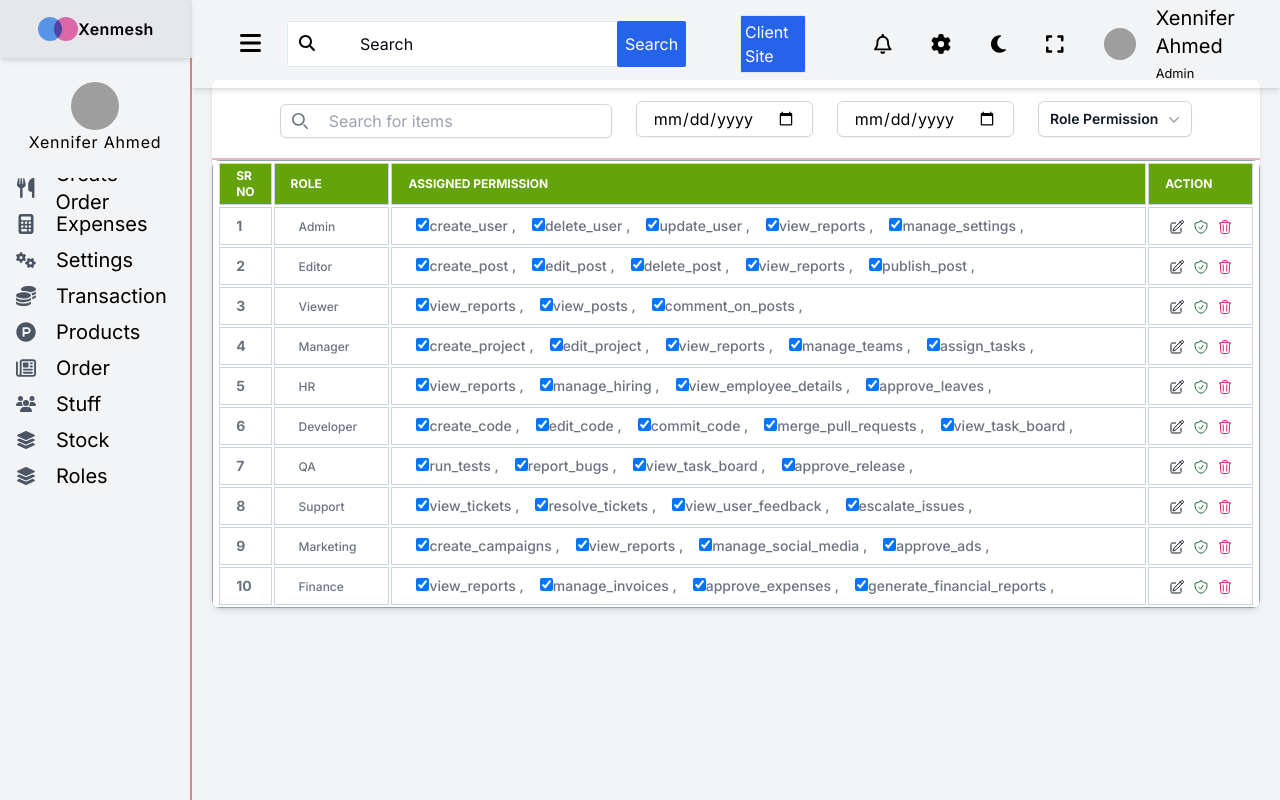
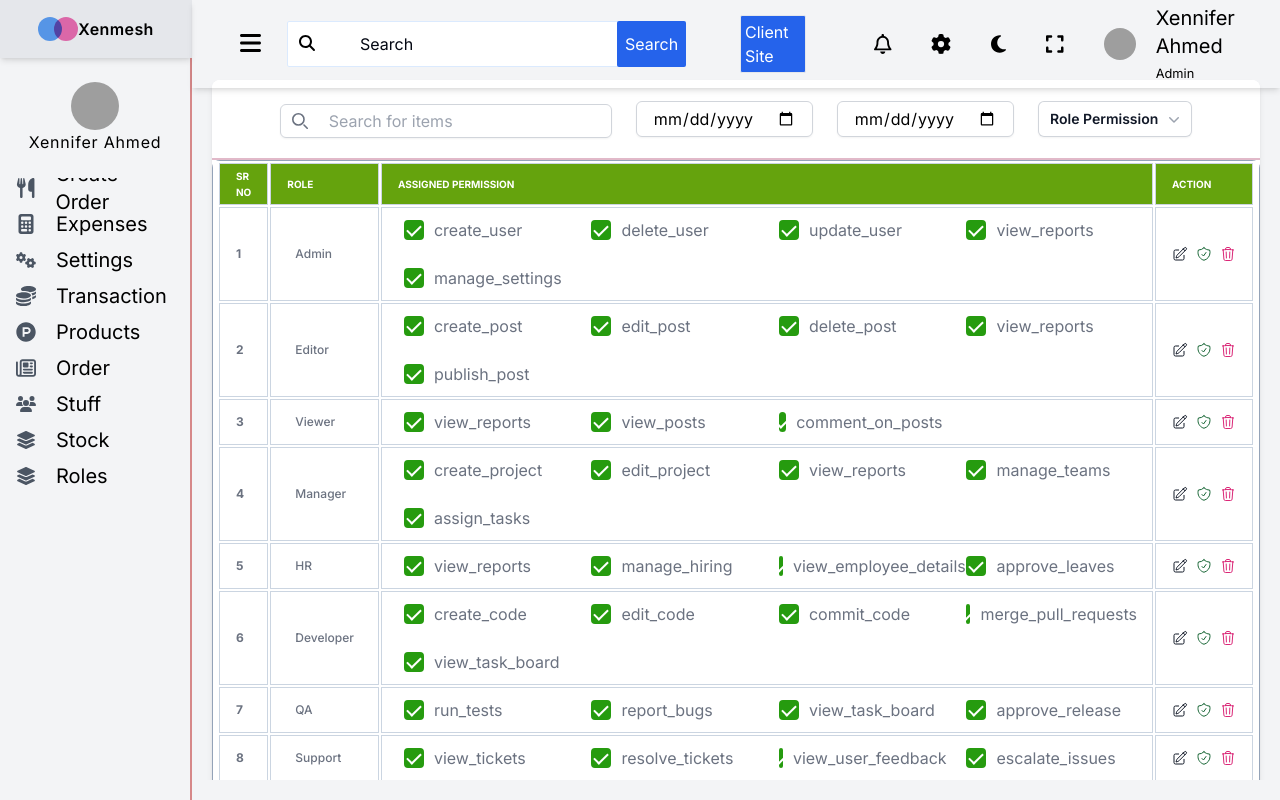
Before and after one commit to ImranGreet/xenmesh-restaurant-management-service, a Vue app: page /admin/roles in a window 1280 px wide. Built offline with nearby package versions, Linux system fonts and the light colour scheme; grey boxes are pictures that could not be loaded; what @formkit/vue would draw is missing.

Commit message:
roles and permision are designed

```diff
--- a/src/components/Admin/Tables/RolesAndPermission/Roles.vue
+++ b/src/components/Admin/Tables/RolesAndPermission/Roles.vue
@@ -1,6 +1,6 @@
 <template>
   <section class="w-full dark:bg-gray-900 py-3 sm:py-5">
-    <div class="px-4 mx-auto w-full">
+    <div class="px-2 sm:px-4 mx-auto w-full">
       <div
         class="w-full relative overflow-hidden bg-white shadow-md dark:bg-gray-800 sm:rounded-lg">
         <SearchFormUtility :roleUtility="true" />
@@ -8,9 +8,9 @@
         <div
           class="relative overflow-auto min-h-[220px] max-h-[640px] table-container rounded-t-lg bg-white z-50">
           <table
-            class="w-full text-sm text-left text-gray-500 dark:text-gray-400 border-separate border border-slate-400">
+            class="w-full text-sm sm:text-xs text-left text-gray-500 dark:text-gray-400 border-separate border border-slate-400">
             <thead
-              class="text-xs text-white sticky top-0 bg-lime-600 uppercase dark:bg-gray-700 dark:text-gray-400">
+              class="text-xs sm:text-[10px] text-white sticky top-0 bg-lime-600 uppercase dark:bg-gray-700 dark:text-gray-400">
               <tr>
                 <th class="bg-white"></th>
                 <th
@@ -28,7 +28,6 @@
                   class="px-4 py-1 border border-slate-300">
                   Assigned Permission
                 </th>
-
                 <th
                   scope="col"
                   class="px-4 py-1 border border-slate-300">
@@ -54,21 +53,24 @@
                   >
                 </td>
                 <td class="px-4 py-1 border border-slate-300">
-                  <span
-                    v-for="(
-                      assignedPermission, index
-                    ) in item.assignedPermission"
-                    :key="index"
-                    class="bg-primary-100 text-primary-800 text-md font-medium px-2 py-0.5 rounded dark:bg-primary-900 dark:text-primary-300">
-                    <span>
+                  <div
+                    class="grid grid-cols-1 sm:grid-cols-2 md:grid-cols-3 lg:grid-cols-4 gap-2 sm:gap-3">
+                    <label
+                      class="custom-checkbox-label p-2 sm:p-1"
+                      v-for="(
+                        assignedPermission, index
+                      ) in item.assignedPermission"
+                      :key="index">
                       <input
                         type="checkbox"
-                        name=""
-                        id=""
+                        class="custom-checkbox"
                         checked />
-                    </span>
-                    <span>{{ assignedPermission }}</span> <span>,</span>
-                  </span>
+                      <span class="custom-checkbox-box"></span>
+                      <span class="text-sm sm:text-base">{{
+                        assignedPermission
+                      }}</span>
+                    </label>
+                  </div>
                 </td>
 
                 <td
@@ -101,3 +103,60 @@ import roles from '../../../../DB/rolespermission.json';
 
 const availableRoles = roles;
 </script>
+
+
+
+
+
+<style scoped>
+/* Hide the default checkbox */
+.custom-checkbox {
+  display: none;
+}
+
+/* Style the custom checkbox container */
+.custom-checkbox-label {
+  display: flex;
+  align-items: center;
+  font-size: 1.15rem;
+  cursor: pointer;
+  padding: 6px;
+}
+
+/* Style the custom checkbox box */
+.custom-checkbox-box {
+  width: 20px;
+  height: 20px;
+  border: 2px solid #ccc;
+  border-radius: 4px;
+  display: flex;
+  align-items: center;
+  justify-content: center;
+  margin-right: 10px;
+  position: relative;
+}
+
+/* Checkmark style */
+.custom-checkbox-box::after {
+  content: '';
+  width: 8px;
+  height: 14px;
+  border: solid #fff;
+  border-width: 0 2px 2px 0;
+  transform: rotate(45deg);
+  opacity: 0;
+  transition: opacity 0.2s ease;
+  position: absolute;
+  top: 0px;
+}
+
+/* When the checkbox is checked */
+.custom-checkbox:checked + .custom-checkbox-box {
+  background-color: #269b0f;
+  border-color: #269b0f;
+}
+
+.custom-checkbox:checked + .custom-checkbox-box::after {
+  opacity: 1;
+}
+</style>
```
